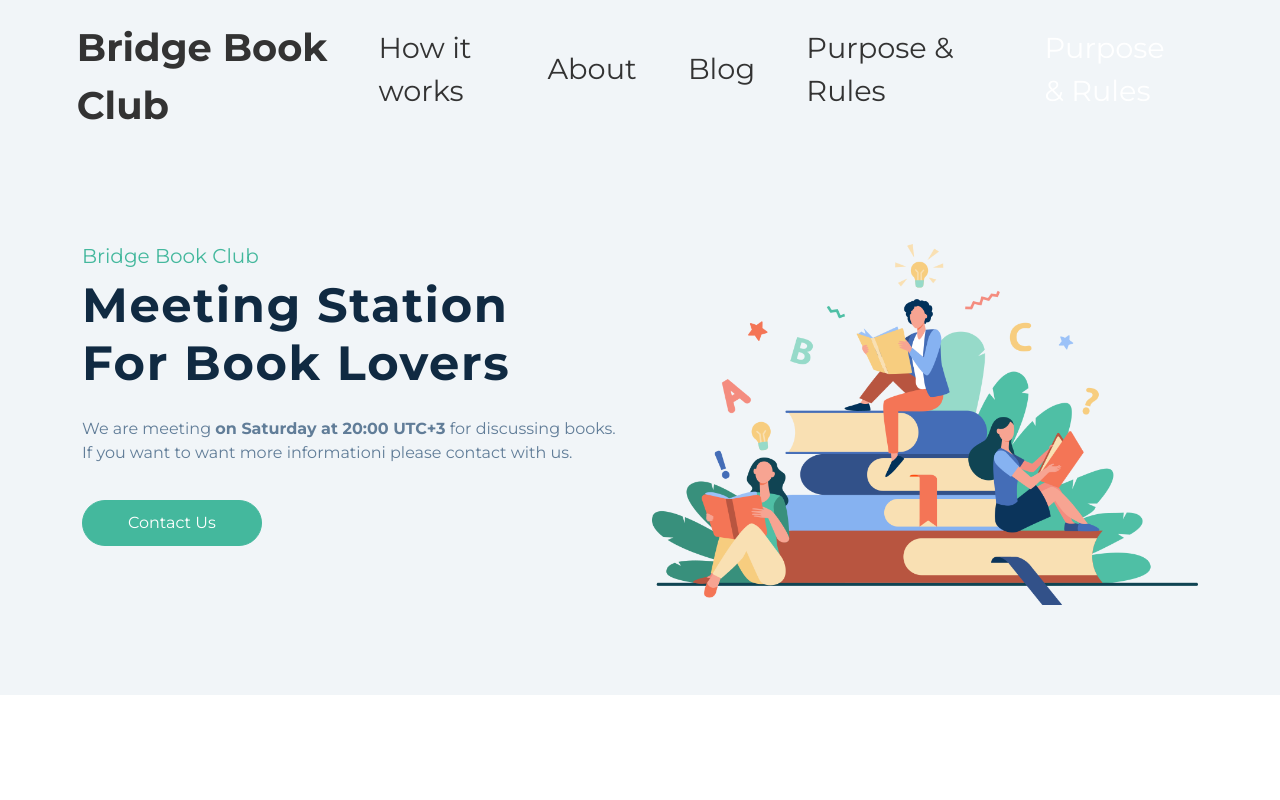
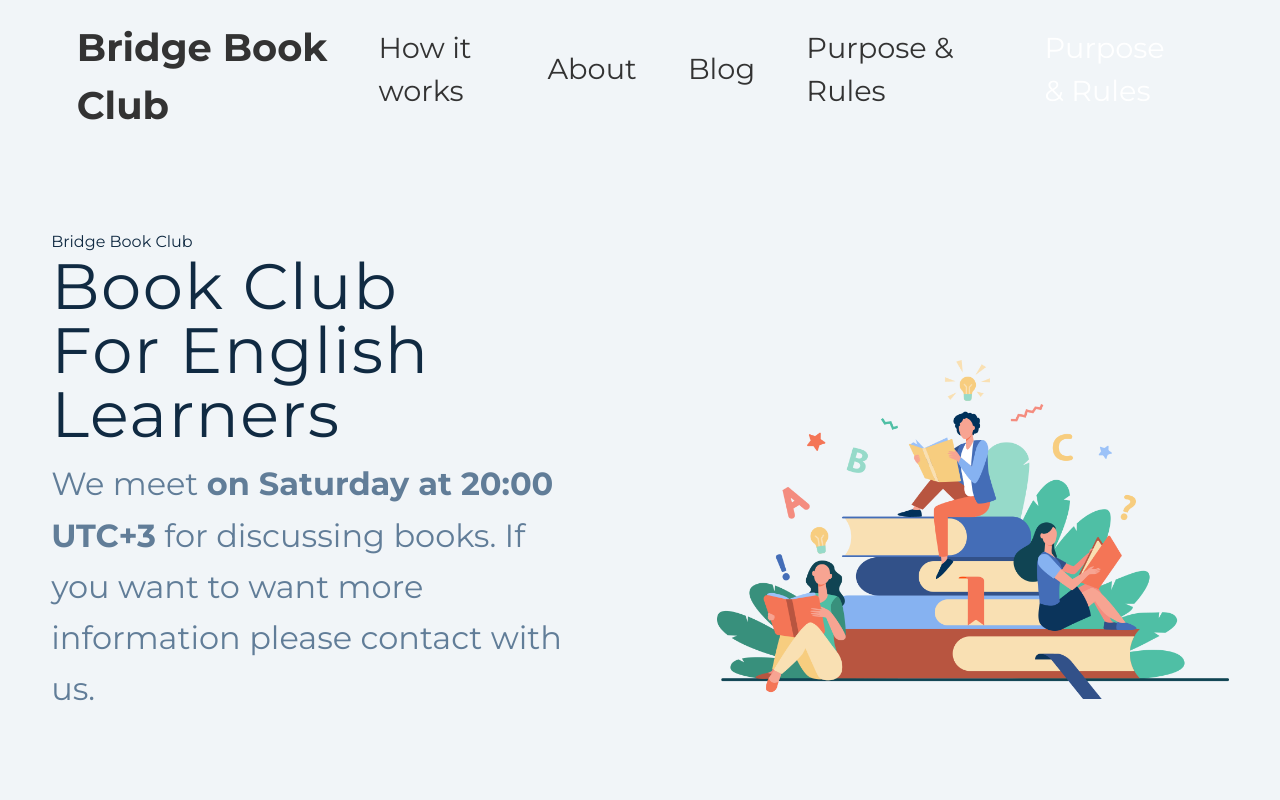
Before and after one commit to hsn2903/bridge-book-club, a React (Create React App) app: page /home in a window 1280 px wide. Shown: the top 800 px of the page. Built offline with nearby package versions, Linux system fonts and the light colour scheme.

Commit message:
update hero

```diff
--- a/src/components/hero/Hero.css
+++ b/src/components/hero/Hero.css
@@ -1,36 +1,25 @@
-.hero_section {
+.section_hero {
   display: flex;
+  align-items: center;
+  padding: 4.8rem 0 9.6rem 0;
+}
+
+.hero {
+  max-width: 130rem;
+  margin: 0 auto;
+  padding: 0 3.2rem;
+  display: grid;
+  grid-template-columns: 1fr 1fr;
+  gap: 9.6rem;
   align-items: center;
 }
 
-.hero_section .detail-box h5 {
-  color: #44b89d;
+.hero-description {
+  font-size: 2rem;
+  line-height: 1.6;
+  margin-bottom: 4.8rem;
 }
 
-.hero_section .detail-box h1 {
-  font-weight: bold;
-  margin-bottom: 25px;
-  line-height: 58px;
-  font-size: 3rem;
-}
-
-.hero_section .detail-box a {
-  display: inline-block;
-  padding: 10px 45px;
-  background-color: #44b89d;
-  color: #ffffff;
-  border-radius: 45px;
-  border: 1px solid #44b89d;
-  -webkit-transition: all 0.3s;
-  transition: all 0.3s;
-  margin-top: 15px;
-}
-
-.hero_section .detail-box a:hover {
-  background-color: transparent;
-  color: #44b89d;
-}
-
-.hero_section .img-box img {
+.hero-img {
   width: 100%;
 }
--- a/src/components/hero/Hero.js
+++ b/src/components/hero/Hero.js
@@ -3,29 +3,27 @@ import heroImg from "../../assets/img/hero-img.png";
 
 const Hero = () => {
   return (
-    <section className="hero_section layout_padding">
-      <div className="container">
-        <div className="row">
-          <div className="col-md-6">
-            <div className="detail-box">
-              <h5>Bridge Book Club</h5>
-              <h1>
-                Meeting Station <br />
-                For Book Lovers
-              </h1>
-              <p>
-                We are meeting <strong>on Saturday at 20:00 UTC+3</strong> for
-                discussing books. If you want to want more informationi please
-                contact with us.
-              </p>
-              <a href="#contact_section"> Contact Us</a>
-            </div>
-          </div>
-          <div className="col-md-6">
-            <div className="img-box">
-              <img src={heroImg} alt="people reading books" />
-            </div>
-          </div>
+    <section className="section_hero">
+      <div className="hero">
+        <div className="hero-text-box">
+          <span className="subheading">Bridge Book Club</span>
+          <h1 className="heading-primary">
+            Book Club <br />
+            For English Learners
+          </h1>
+          <p className="hero-description">
+            We meet <strong>on Saturday at 20:00 UTC+3</strong> for discussing
+            books. If you want to want more information please contact with us.
+          </p>
+          <a className="btn btn__full margin-right-sm" href="#">
+            Contact us
+          </a>
+          <a className="btn btn__outline" href="#">
+            Learn more &darr;
+          </a>
+        </div>
+        <div className="hero-img-box">
+          <img src={heroImg} alt="people reading books" className="hero-img" />
         </div>
       </div>
     </section>
```
